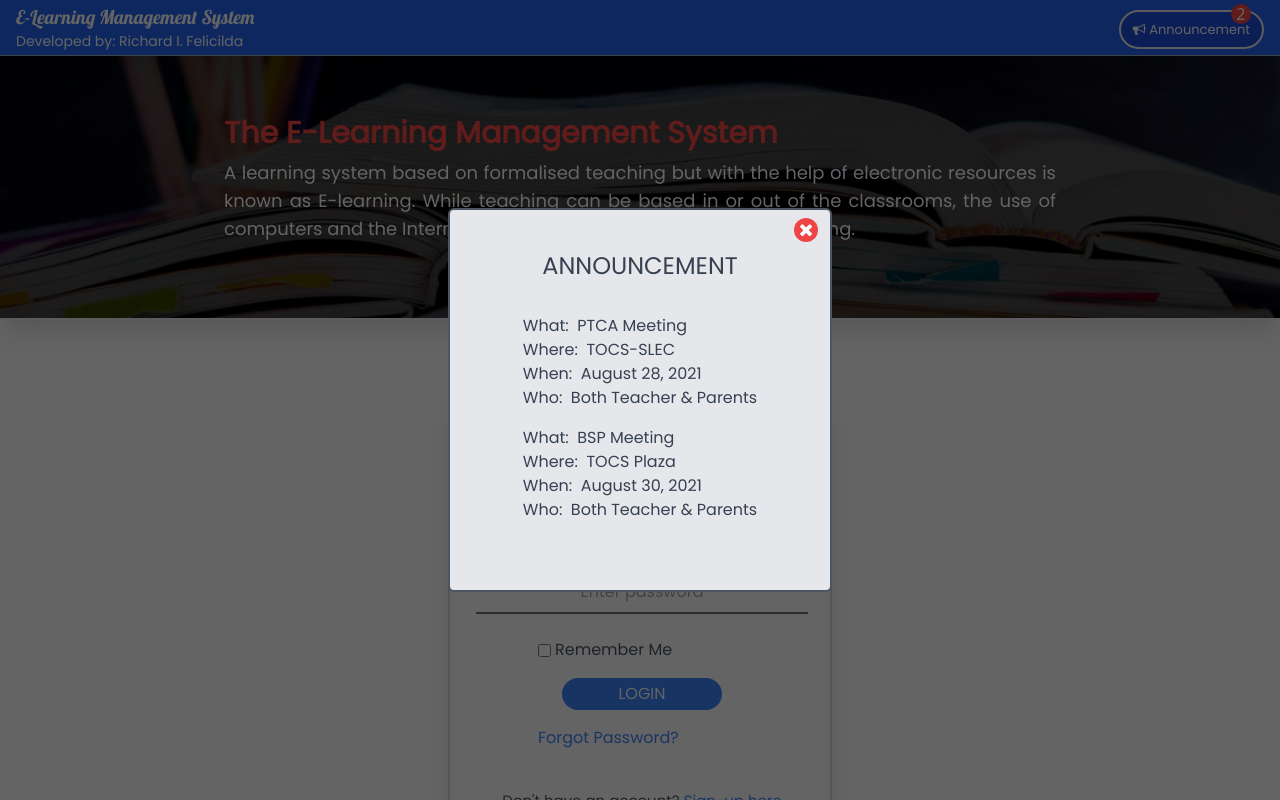
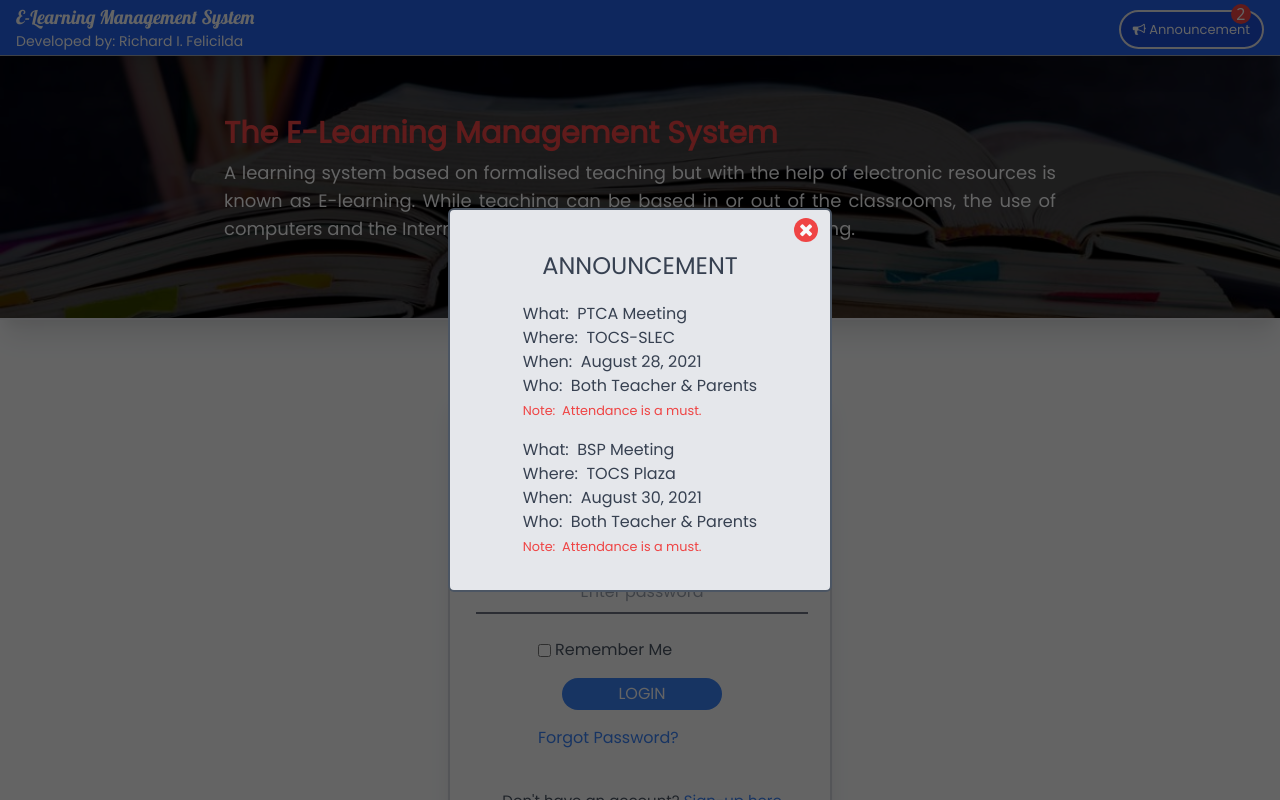
Before and after one commit to felicilda06/e-lms, a React (Create React App) app in the folder e-lms_ui/: page /announcement in a window 1280 px wide. Built offline with nearby package versions, Linux system fonts and the light colour scheme.

Commit message:
Attendance is Must

```diff
--- a/e-lms_ui/src/pages/Announcement.js
+++ b/e-lms_ui/src/pages/Announcement.js
@@ -16,19 +16,21 @@ function Announcement(){
                         </Link>
                     </div>
                     <h1 className="text-center mt-2 text-2xl text-gray-700 uppercase">Announcement</h1>
-                    <div className="w-full px-6 mt-6 text-gray-700 list-none flex justify-center items-center flex-col">
+                    <div className="w-full px-6 mt-3 text-gray-700 list-none flex justify-center items-center flex-col">
                         <div>
                             <div className="my-2">
                                 <li>What:&nbsp;&nbsp;PTCA Meeting</li>
                                 <li>Where:&nbsp;&nbsp;TOCS-SLEC</li>
                                 <li>When:&nbsp;&nbsp;August 28, 2021</li>
                                 <li>Who:&nbsp;&nbsp;Both Teacher & Parents</li>
+                                <small className="text-red-500">Note:&nbsp;&nbsp;Attendance is a must.</small>
                             </div>
                             <div className="my-4">
                                 <li>What:&nbsp;&nbsp;BSP Meeting</li>
                                 <li>Where:&nbsp;&nbsp;TOCS Plaza</li>
                                 <li>When:&nbsp;&nbsp;August 30, 2021</li>
                                 <li>Who:&nbsp;&nbsp;Both Teacher & Parents</li>
+                                <small className="text-red-500">Note:&nbsp;&nbsp;Attendance is a must.</small>
                             </div>
                         </div>
                     </div>
```
